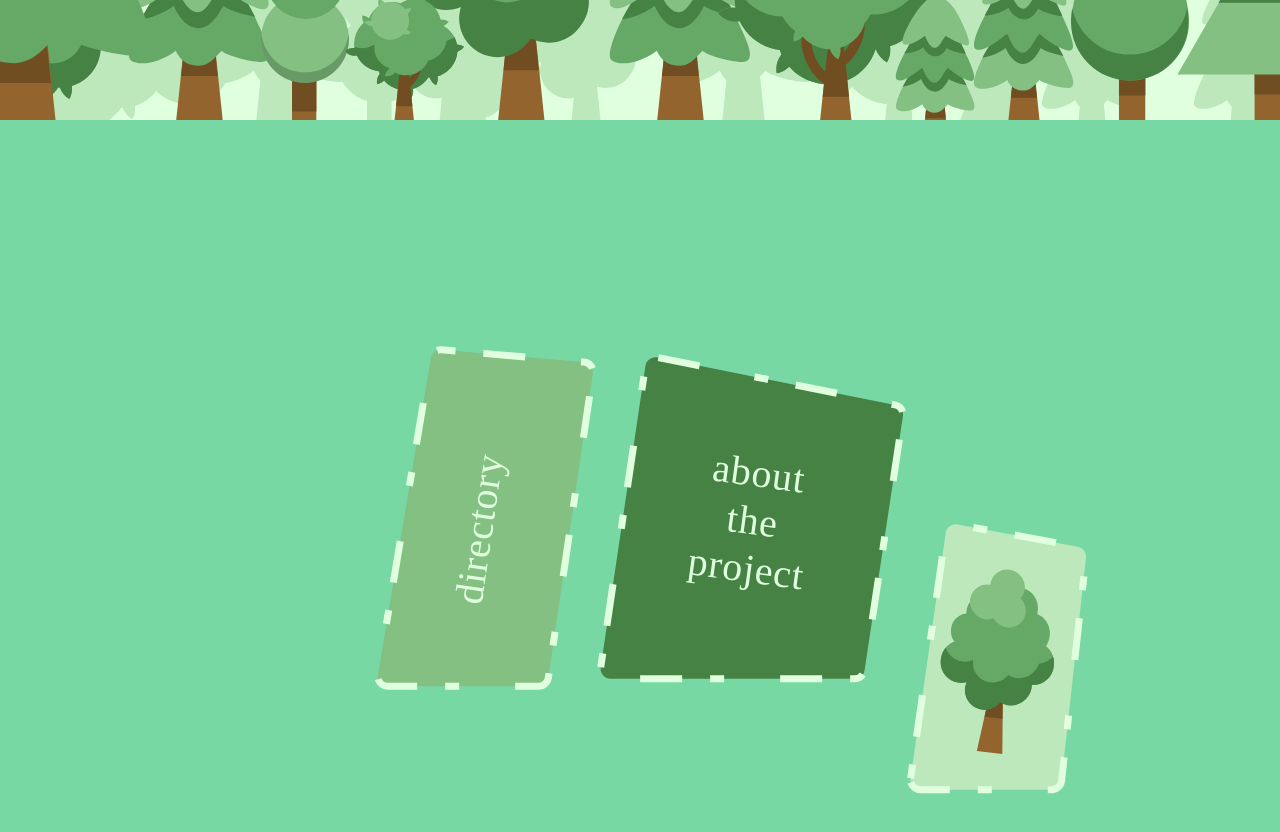
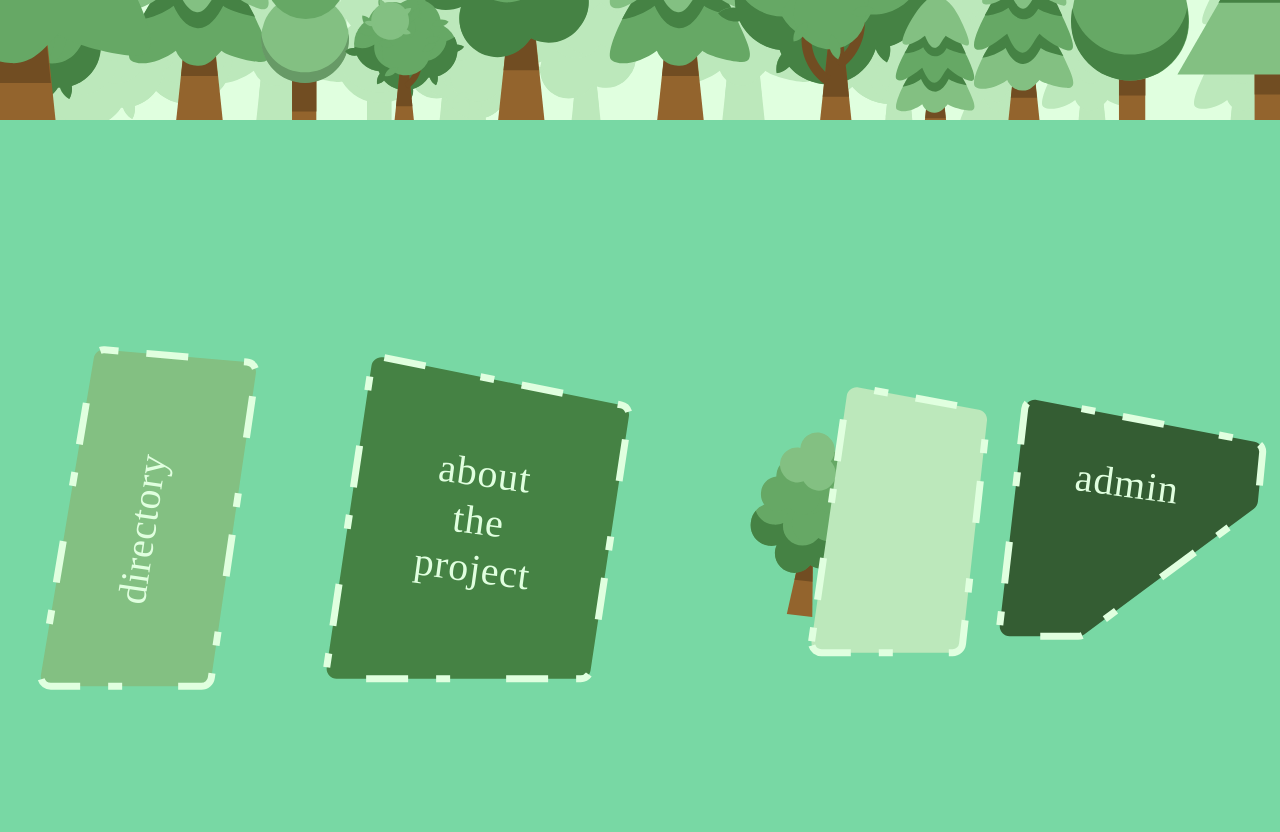
Before and after one commit to chauta03/the-lorax-frontend, a React (Create React App) app in the folder the-lorax/: page / in a window 1280 px wide. Shown: the part 680-1512 px from the top of the page. Built offline with nearby package versions, Linux system fonts and the light colour scheme; the HTML template or start-up script is replaced by a standard one; a web font is replaced by a local one.

Commit message:
Update button orientations

```diff
--- /dev/null
+++ b/the-lorax/src/app/action_buttons/admin_button.tsx
@@ -0,0 +1,29 @@
+import React from 'react';
+import "../action_page.css";
+
+// Create the functional component
+type CustomButtonProps = {
+    onClick: () => void; // Function to handle button click
+};
+
+const AdminButton: React.FC<CustomButtonProps> = ({onClick}) => {
+    return (
+        <div className="button" style={{ display: 'inline-block' }}>
+            <svg xmlns="http://www.w3.org/2000/svg" width="271" height="244" viewBox="0 0 271 244" fill="none" onClick={onClick}>
+            <path d="M3.78605 229.197L28.7652 12.7023C29.4318 6.92485 34.869 2.93279 40.5808 4.02706L258.557 45.7868C263.626 46.7578 267.123 51.4265 266.63 56.5637L261.925 105.57C261.655 108.39 260.2 110.963 257.924 112.649L88.2073 238.378C86.4849 239.654 84.3981 240.343 82.2546 240.343H13.7201C7.74316 240.343 3.10097 235.134 3.78605 229.197Z" fill="#345D33" stroke="#E0FFDF" stroke-width="7" stroke-dasharray="14 28 42 56"/>
+                <text
+                    x="50%"
+                    y="33%"
+                    dominantBaseline="middle"
+                    textAnchor="middle"
+                    className='button-text'
+                    fill='#E0FFDF'
+                    transform={`rotate(${7.769}, 50, 50)`} >
+                    admin
+                </text>
+            </svg>
+        </div>
+    );
+};
+
+export default AdminButton;
--- a/the-lorax/src/app/action_buttons/tree_button.tsx
+++ b/the-lorax/src/app/action_buttons/tree_button.tsx
@@ -9,11 +9,11 @@ type CustomButtonProps = {
 
 const TreeButton: React.FC<CustomButtonProps> = ({onClick}) => {
     return (
-        <div className="button-tree-only" style={{position: 'relative', display: 'inline-block'}}>
+        <div className="button-tree-only">
             <svg xmlns="http://www.w3.org/2000/svg" width="183" height="274" viewBox="0 0 183 274" fill="none" onClick={onClick} style={{position: 'absolute'}}>
                 <path d="M3.58824 258.27L38.7277 12.933C39.5329 7.31153 44.8521 3.48798 50.4371 4.51607L170.848 26.6813C176.002 27.6299 179.549 32.3958 178.978 37.6046L154.539 260.777C153.983 265.848 149.7 269.688 144.598 269.688H13.4872C7.40026 269.688 2.72522 264.296 3.58824 258.27Z" fill="#BCE8BB" stroke="#E0FFDF" stroke-width="7" stroke-dasharray="14 28 42 56"/>
             </svg>
-            <div className='tree-icon' style={{position: 'absolute'}}></div>
+            <div className='tree-icon' style={{}}></div>
         </div>
     );
 };
--- a/the-lorax/src/app/action_page.css
+++ b/the-lorax/src/app/action_page.css
@@ -3,18 +3,28 @@
 
 /* Background */
 .action-page-background {
-    display: flex;
+    display: grid;
+    grid-template-columns: repeat(4, 1fr); /* 4 columns */
+    gap: 2vw; /* Optional: space between buttons */
+    justify-items: center;
     align-items: center;
-    flex-direction: row;
-    justify-content: center;
+    /* flex-direction: row;
+    justify-content: center; */
     background-color: #78D8A4;
     height: 100vh;
     width: 100vw;
 }
 
+.button-containter {
+    display: grid;
+    height: 50vh;
+    width: 50vw;
+    grid-template-columns: repeat(4, 1fr); /* Creates 4 equal columns */
+}
+
 /* Directory Button */
 .button {
-    display: inline-block;
+    width: 100%;
     transition: transform 0.3s ease;
 }
 
@@ -29,11 +39,6 @@ transform: scale(1.05); /* Slight zoom on hover */
 .button:hover svg path {
     fill: #93642D; /* Change color on hover */
 }
-
-/* .button-container {
-    display: flex;
-    justify-content: space-between;
-} */
 
 .button-text {
     /* color: #E0FFDF; */
--- a/the-lorax/src/app/action_page.tsx
+++ b/the-lorax/src/app/action_page.tsx
@@ -3,6 +3,7 @@ import "./action_page.css";
 import DirectoryButton from './action_buttons/directory_button';
 import AboutButton from './action_buttons/about_button';
 import TreeButton from './action_buttons/tree_button';
+import AdminButton from './action_buttons/admin_button';
 
 const ActionButton: React.FC = () => {
     const Directory_Click = () => {
@@ -17,11 +18,16 @@ const ActionButton: React.FC = () => {
         alert("Tree!!!!");
     };
 
+    const Admin_Click = () => {
+        alert("Tree!!!!");
+    };
+
     return (
         <div className="action-page-background">
             <DirectoryButton onClick={Directory_Click} />
             <AboutButton onClick={About_Click} />
             <TreeButton onClick={Tree_Click} />
+            <AdminButton onClick={Admin_Click} />
         </div>
 
     );
```
